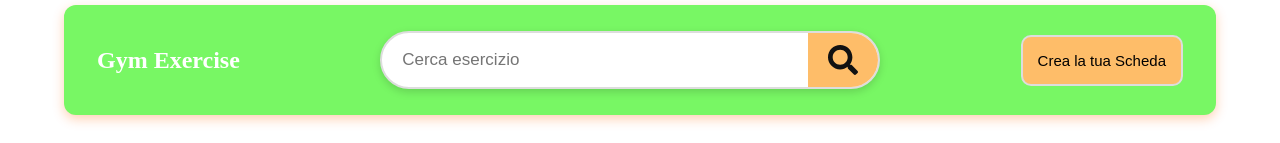
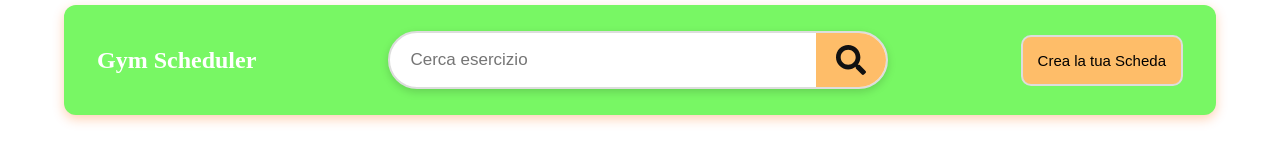
Before and after one commit to Sebastiano-Pizzata/gym-exercise-manager, a React (Vite) app in the folder front-end-exercise-manager/: page / in a window 1280 px wide. Shown: the top 143 px of the page. Built offline with nearby package versions, Linux system fonts and the light colour scheme; no server answers; a web font is replaced by a local one.

Commit message:
ADD: new title

```diff
--- a/front-end-exercise-manager/src/components/Header.jsx
+++ b/front-end-exercise-manager/src/components/Header.jsx
@@ -11,7 +11,7 @@ function Header() {
         <header>
             <div className="header-container">
                 <Link className="home-link" to={'/'}>
-                    <h2>Gym Exercise</h2>
+                    <h2>Gym Scheduler</h2>
                 </Link>
 
 
```
